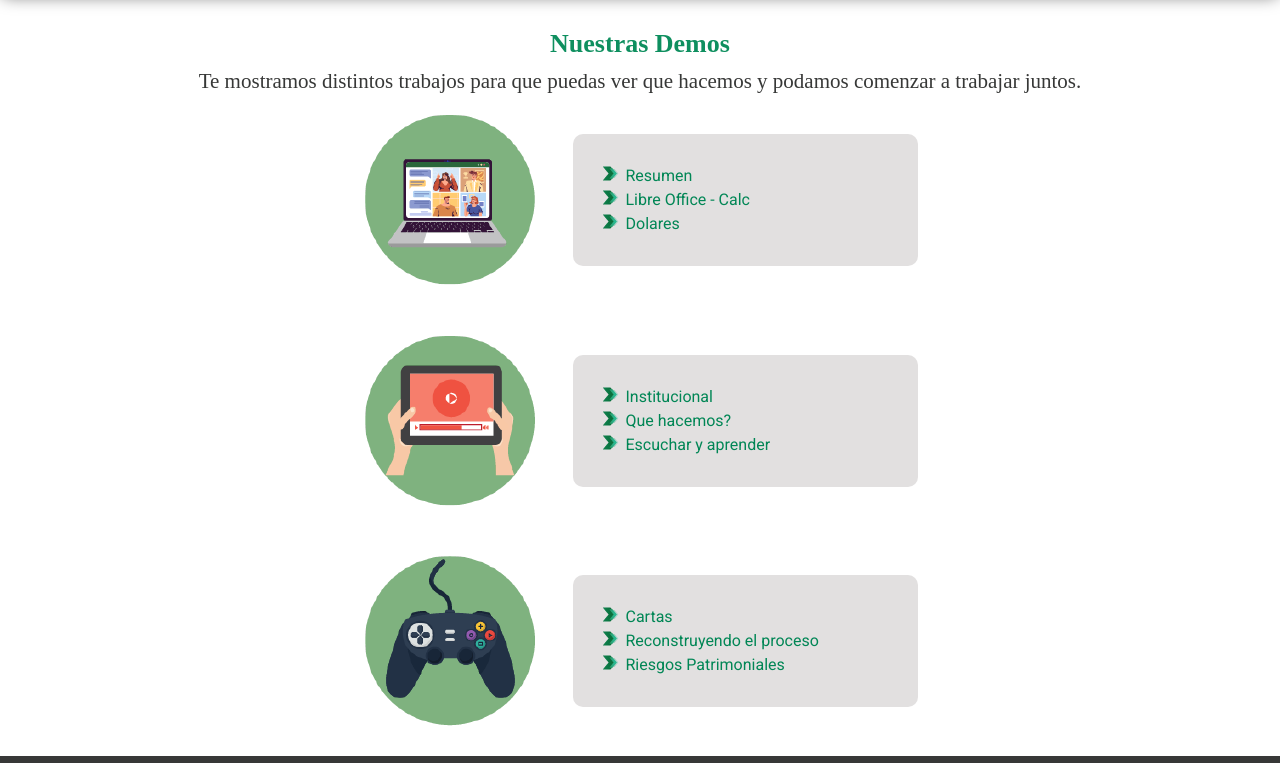
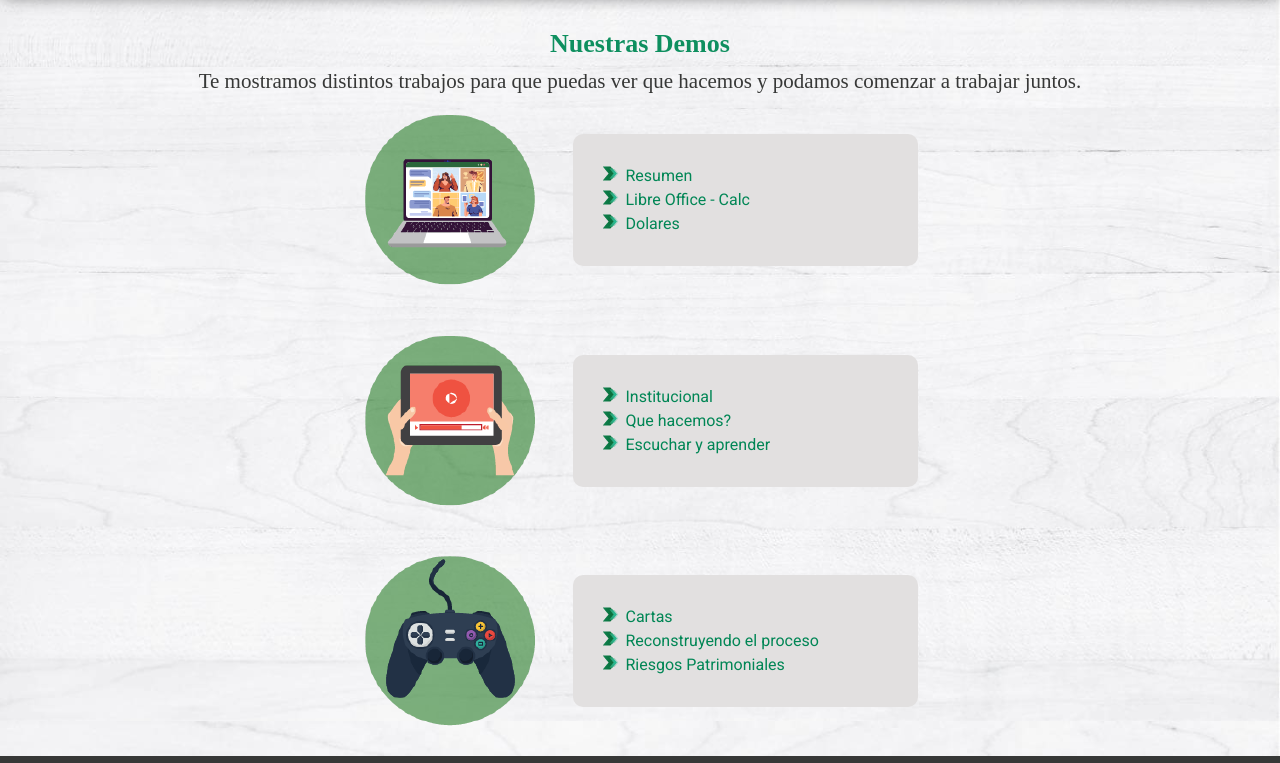
Before and after one commit to erica2022/4taentrega, a website: page paginas/demo.html in a window 1280 px wide. Shown: the part 132-895 px from the top of the page. Drawn offline with nearby package versions, Linux system fonts and the light colour scheme.

Commit message:
Agregue fondo demo

```diff
--- a/paginas/demo.html
+++ b/paginas/demo.html
@@ -36,7 +36,7 @@
     <title>Algunas demos nuestras para que veas que podemos ofrecerte</title>
 
 </head>
-<body>
+<body class="fondo-pagina">
   <!-- HEAD -->
   <header class="contenedor-pag">
     <nav class="navbar navbar-expand-lg navbar-dark">
```
